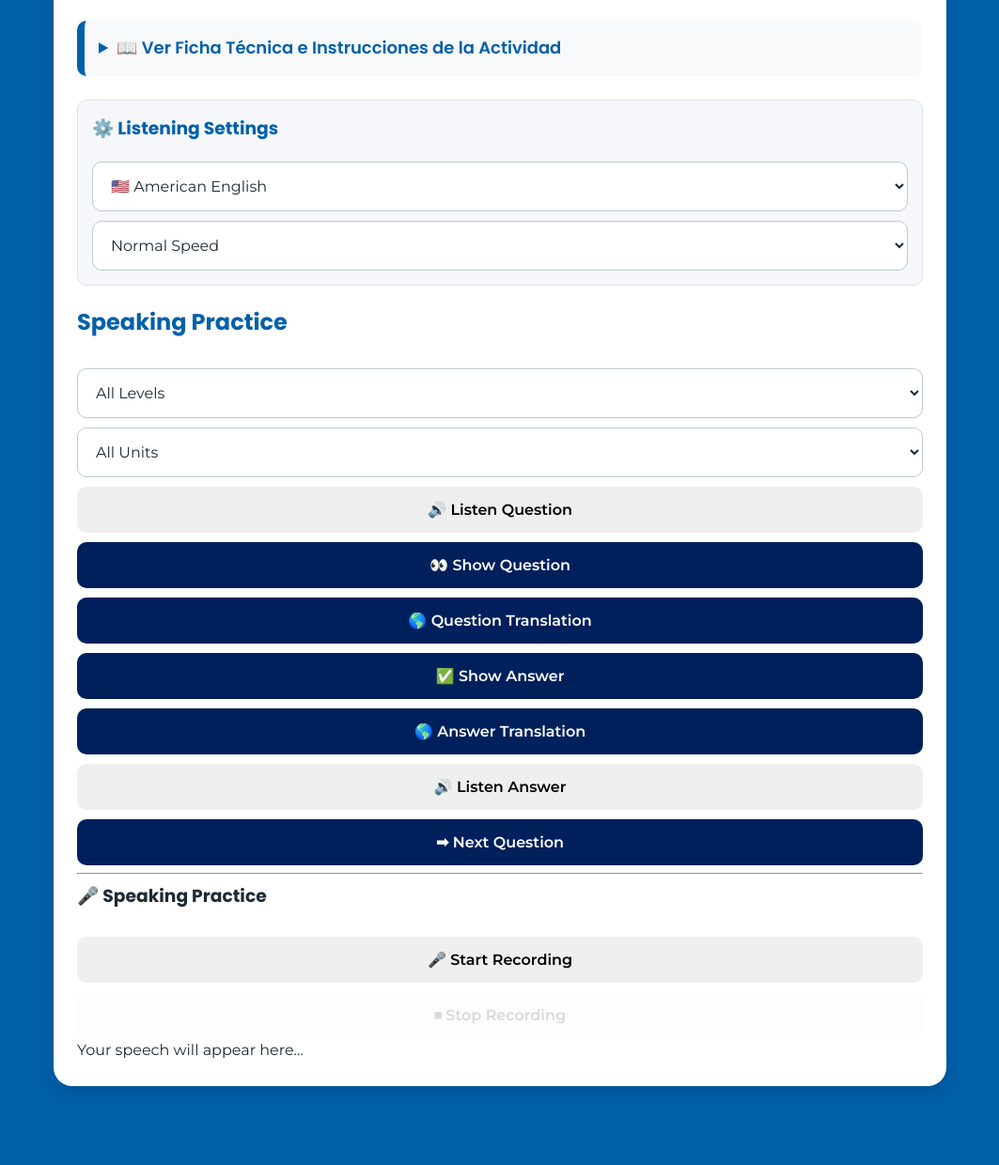
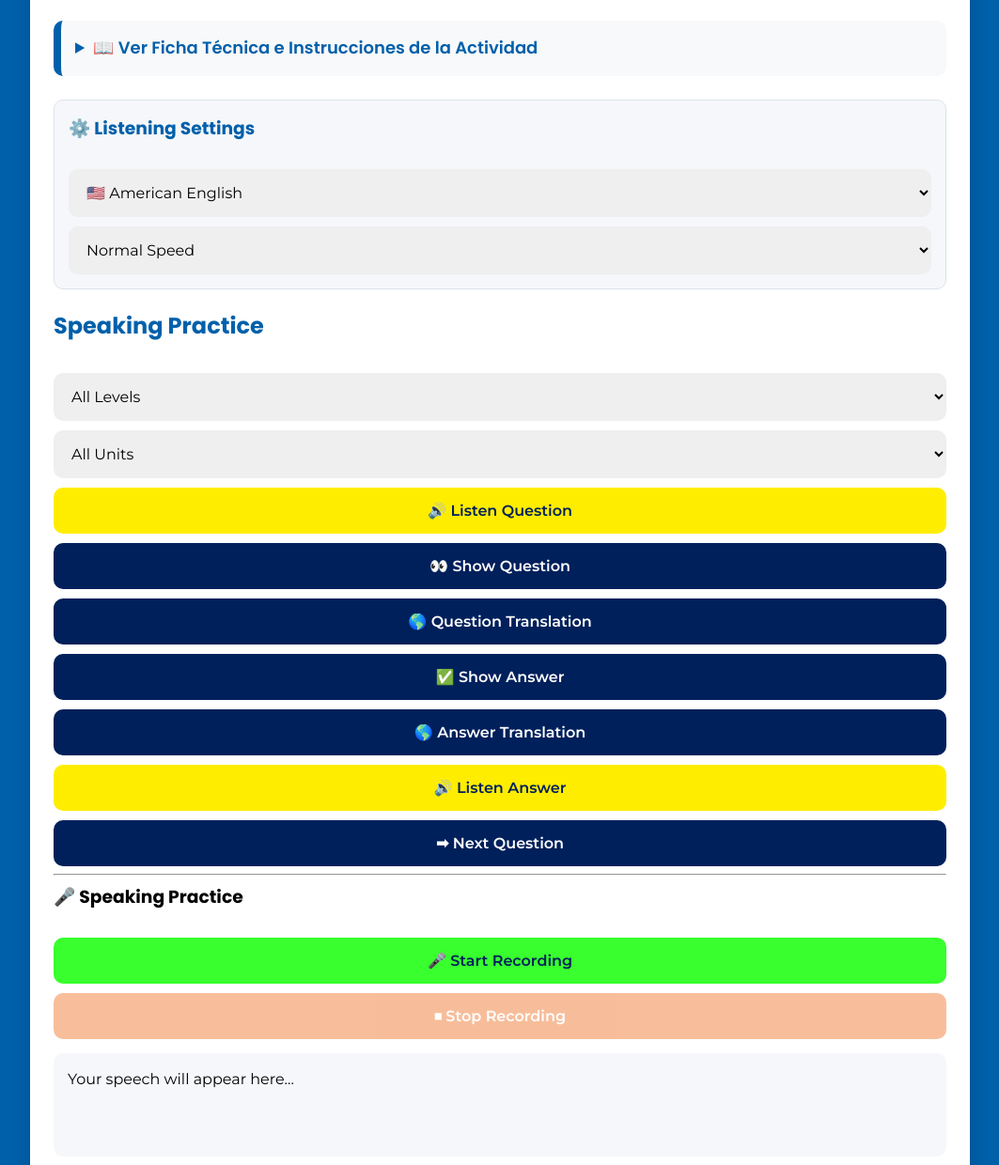
Before and after one commit to DanaIntecap/englishjourney-speaking, a plain HTML site: page index.html in a window 1280 px wide. Shown: the part 373-1613 px from the top of the page at 94% size, without its empty margins (108-1171 px from the left). Before the commit the page ends 1549 px from the top, so only its background shows below. Drawn offline with Linux system fonts and the light colour scheme.

Commit message:
Refactor CSS variables and styles for consistency

```diff
--- a/style.css
+++ b/style.css
@@ -1,26 +1,9 @@
-:root {
-  --blue:#0060AA;
-  --green:#008D36;
-  --yellow:#FFED00;
-  --dark-blue:#00205B;
-  --orange:#F17E38;
-  --lime:#38FF2D;
-  --ink:#1d2a35;
-  --muted:#5d6872;
-  --border:#dce3ea;
-  --surface:#f8f9fa;
-  --box:#f5f7fa;
-}
-
-* { box-sizing:border-box; }
-
 body {
-    font-family: 'Montserrat', Arial, sans-serif;
-    background: var(--blue);
+    font-family: 'Montserrat', sans-serif;
+    background: #0060AA;
     padding: 20px;
     margin: 0;
     line-height: 1.6;
-    color: var(--ink);
 }
 
 .container {
@@ -38,11 +21,14 @@ body {
     padding-bottom: 10px;
 }
 
-.logo-intecap img { max-height: 45px; width: auto; }
+.logo-intecap img {
+    max-height: 45px;
+    width: auto;
+}
 
 .banner {
     text-align: center;
-    background: var(--blue);
+    background: #0060AA;
     color: white;
     padding: 20px;
     border-radius: 15px;
@@ -64,42 +50,44 @@ body {
     margin: 0;
 }
 
-.logo-center img { max-height: 90px; width: auto; }
+.logo-center img {
+    max-height: 90px;
+    width: auto;
+}
 
-h1, h2, h3 { font-family: 'Poppins', sans-serif; margin-top: 0; }
+h1, h2, h3 {
+    font-family: 'Poppins', sans-serif;
+    margin-top: 0;
+}
 
-/* Ficha técnica colapsable */
-details {
-    background: var(--surface);
-    border-left: 8px solid var(--blue);
-    padding: 15px;
+.institutional-section {
+    background: #f8f9fa;
+    border-left: 8px solid #0060AA;
+    padding: 20px;
     border-radius: 10px;
     margin-bottom: 25px;
-    cursor: pointer;
 }
 
-summary {
-    font-family: 'Poppins', sans-serif;
-    font-size: 18px;
-    font-weight: 600;
-    color: var(--blue);
-    outline: none;
+.institutional-section h1 {
+    color: #0060AA;
 }
 
-.institutional-content { margin-top: 15px; cursor: default; }
-.institutional-content h2 { color: var(--green); margin-top: 20px; font-size: 18px; }
-.institutional-content code { background:#e2eaee; padding:2px 5px; border-radius:4px; font-size:.85em; }
+.institutional-section h2 {
+    color: #008D36;
+    margin-top: 20px;
+}
 
-/* Panel de filtros / configuración */
 .settings-box {
-    background: var(--box);
-    border: 1px solid var(--border);
+    background: #f5f7fa;
+    border: 1px solid #dce3ea;
     padding: 15px;
     border-radius: 10px;
     margin-bottom: 20px;
 }
 
-.settings-box h3 { color: var(--blue); margin-bottom: 10px; }
+.settings-box h3 {
+    color: #0060AA;
+}
 
 button, select {
     width: 100%;
@@ -112,83 +100,66 @@ button, select {
     font-family: 'Montserrat', sans-serif;
 }
 
-select { border: 1.5px solid #bac9d3; background:#fff; color:var(--ink); }
-select:disabled { opacity:.6; }
-
 button {
     cursor: pointer;
     font-weight: 600;
     transition: opacity 0.2s;
 }
-button:hover { opacity: 0.9; }
-button:disabled { opacity: 0.5; cursor: not-allowed; }
 
-.btn-primary { background: var(--dark-blue) !important; color: white !important; }
-
-select:focus, input:focus, button:focus-visible, summary:focus-visible, a:focus-visible {
-    outline: 3px solid rgba(0,96,170,.25);
-    outline-offset: 2px;
+button:hover {
+    opacity: 0.9;
 }
 
-.status { margin: 12px 0 0; color: var(--muted); font-size: .85rem; }
-.status:empty { display:none; }
-
-/* Sección de actividad */
-.activity { margin-top: 10px; }
-.activity-heading { display:flex; justify-content:space-between; align-items:flex-start; gap:20px; margin-bottom:20px; flex-wrap:wrap; }
-.kicker { color: var(--green); font:700 .76rem 'Poppins', sans-serif; letter-spacing:.14em; margin:0 0 4px; text-transform:uppercase; }
-#activity-title { color: var(--blue); font:700 clamp(1.4rem,4vw,1.9rem) 'Poppins', sans-serif; margin: 0 0 8px; }
-
-.level-badge {
-    background: var(--yellow);
-    color: #384300;
-    border-radius: 999px;
-    padding: 7px 12px;
-    font: 700 .75rem 'Poppins', sans-serif;
-    white-space: nowrap;
+button:disabled {
+    opacity: 0.5;
+    cursor: not-allowed;
 }
 
-.chips { display:flex; flex-wrap:wrap; gap:7px; margin-top:8px; }
-.chip { background:#e8f5ee; color:#09652f; border-radius:999px; padding:5px 10px; font:600 .72rem 'Poppins', sans-serif; }
-
-.lesson-picture { margin:0 0 22px; border-radius:14px; overflow:hidden; background:var(--surface); border:1px solid var(--border); }
-.lesson-picture img { display:block; width:100%; max-height:340px; object-fit:cover; }
-.lesson-picture figcaption { padding:12px 16px; color:var(--muted); font-size:.85rem; }
-
-.section-block { border-top:1px solid var(--border); padding: 24px 0; }
-.section-block h3 { margin-bottom: 4px; }
-.section-block > p { color: var(--muted); margin-top: -2px; }
-
-audio { width:100%; margin-top:8px; }
-.media-note { font-size:.85rem; margin:10px 0 0 !important; color:var(--muted); }
-.external-link { display:inline-block; color:var(--blue); font-weight:600; margin-top:9px; }
-
-.question { padding:16px 0; border-top:1px dashed var(--border); }
-.question:first-child { border-top:0; }
-.question fieldset { border:0; padding:0; margin:0; }
-.question legend, .question label.open-label { font:600 .95rem 'Poppins', sans-serif; margin-bottom:9px; display:block; }
-.choices { display:flex; gap:18px; }
-.choices label { cursor:pointer; font-weight:500; }
-.choices input { width:auto; margin:0 6px 0 0; padding:0; }
-
-input[type="text"], .question input:not([type="radio"]) {
-    width:100%; margin-top:6px; border:1.5px solid #bac9d3; border-radius:10px;
-    background:#fff; color:var(--ink); font:500 .9rem 'Montserrat', sans-serif; padding:11px;
+.btn-primary {
+    background: #00205b !important;
+    color: white !important;
 }
 
-.feedback { font-size:.86rem; margin:8px 0 0; }
-.correct { color:#08722f; }
-.incorrect { color:#a42b25; }
+.btn-listen {
+    background: #ffed00 !important;
+    color: #00205b !important;
+}
 
-.result { margin-top:16px; border-radius:12px; background:#e9f3f9; border-left:5px solid var(--blue); padding:14px 16px; font-weight:600; }
-.model-answer { background:var(--box); border-radius:8px; padding:8px 10px; margin:8px 0 0; font-size:.85rem; }
+.btn-record {
+    background: #38ff2d !important;
+    color: #00205b !important;
+}
 
-.data-note { background:#fff7ce; border-left:5px solid #d2ac00; border-radius:10px; padding:14px 16px; margin-top:20px; }
+.btn-stop {
+    background: #f17e38 !important;
+    color: white !important;
+}
 
-@media (max-width:620px) {
-    body { padding:12px; }
-    .container { padding:16px; }
-    .activity-heading { flex-direction:column; }
-    .level-badge { align-self:flex-start; }
+#question, #questionTranslation, #answer, #answerTranslation, #reminder {
+    display: none;
+    margin-top: 15px;
+    padding: 15px;
+    background: #f2f2f2;
+    border-radius: 10px;
 }
-@media (prefers-reduced-motion: reduce) { * { scroll-behavior:auto !important; } }
+
+#speechResult, #expectedAnswer, #wordCount {
+    margin-top: 15px;
+    padding: 15px;
+    background: #f5f7fa;
+    border-radius: 10px;
+}
+
+#speechResult {
+    min-height: 80px;
+}
+
+.recording {
+    animation: pulse 1s infinite;
+}
+
+@keyframes pulse {
+    0% { opacity: 1; }
+    50% { opacity: 0.6; }
+    100% { opacity: 1; }
+}
```
